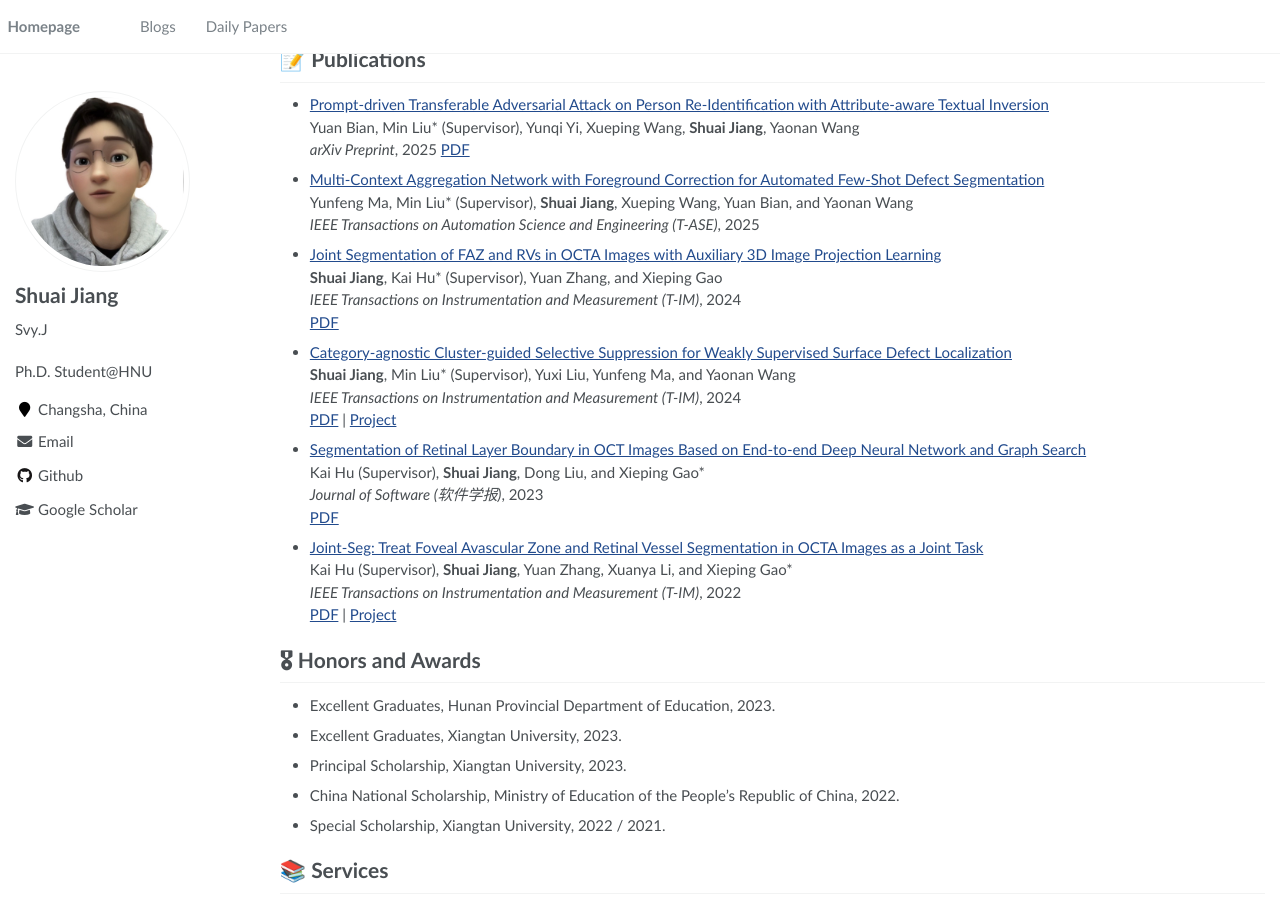
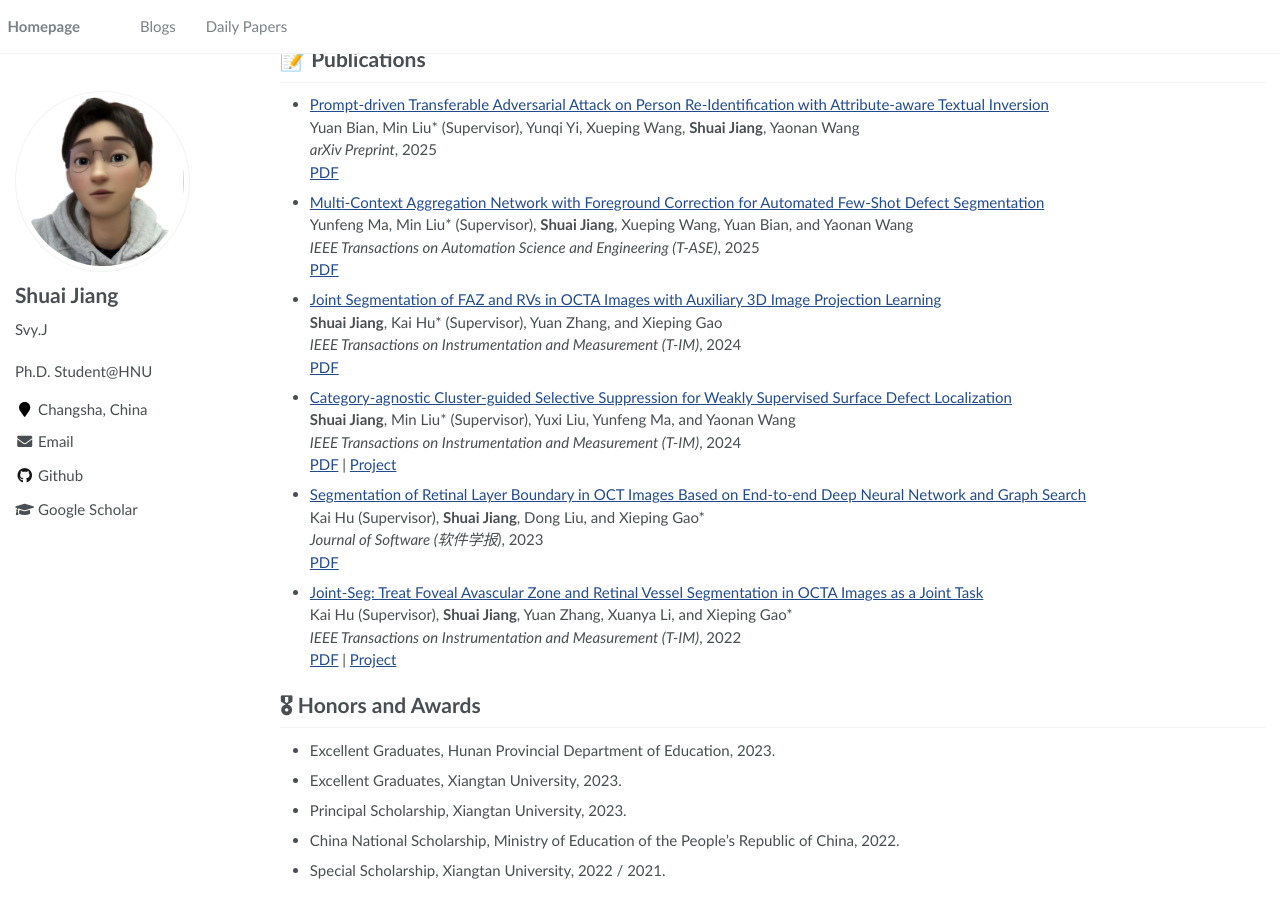
Before and after one commit to SvyJ/svyj.github.io, a Jekyll site: the page built from index.md, in a window 1280 px wide and 900 px high, scrolled down 1035 px. Built offline with Jekyll 4.4.1, drawn with Linux system fonts in a browser that asks for light colours.

Commit message:
Update index.md

```diff
--- a/index.md
+++ b/index.md
@@ -69,12 +69,13 @@ author_profile: true
 
 - [Prompt-driven Transferable Adversarial Attack on Person Re-Identification with Attribute-aware Textual Inversion](https://arxiv.org/abs/2502.19697)<br>
   Yuan Bian, Min Liu* (Supervisor), Yunqi Yi, Xueping Wang, **Shuai Jiang**, Yaonan Wang<br>
-  _arXiv Preprint_, 2025
+  _arXiv Preprint_, 2025<br>
   [PDF](https://arxiv.org/pdf/2502.19697)
 
 - [Multi-Context Aggregation Network with Foreground Correction for Automated Few-Shot Defect Segmentation](https://ieeexplore.ieee.org)<br>
   Yunfeng Ma, Min Liu* (Supervisor), **Shuai Jiang**, Xueping Wang, Yuan Bian, and Yaonan Wang<br>
-  _IEEE Transactions on Automation Science and Engineering (T-ASE)_, 2025
+  _IEEE Transactions on Automation Science and Engineering (T-ASE)_, 2025<br>
+  [PDF](https://ieeexplore.ieee.org)
 
 - [Joint Segmentation of FAZ and RVs in OCTA Images with Auxiliary 3D Image Projection Learning](https://ieeexplore.ieee.org/document/10904426)<br>
   **Shuai Jiang**, Kai Hu* (Supervisor), Yuan Zhang, and Xieping Gao<br>
```
